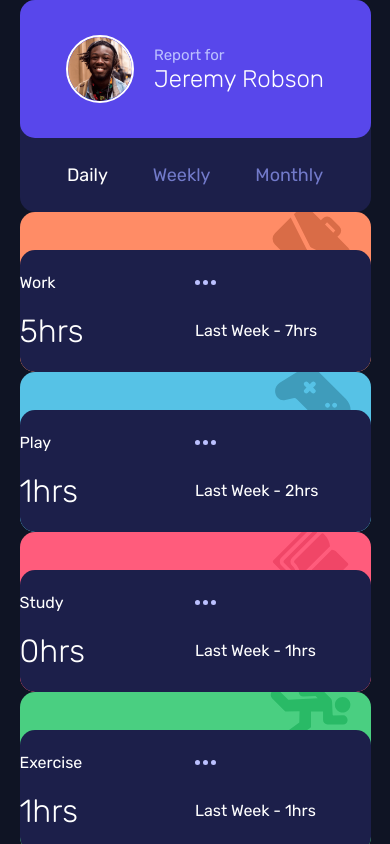
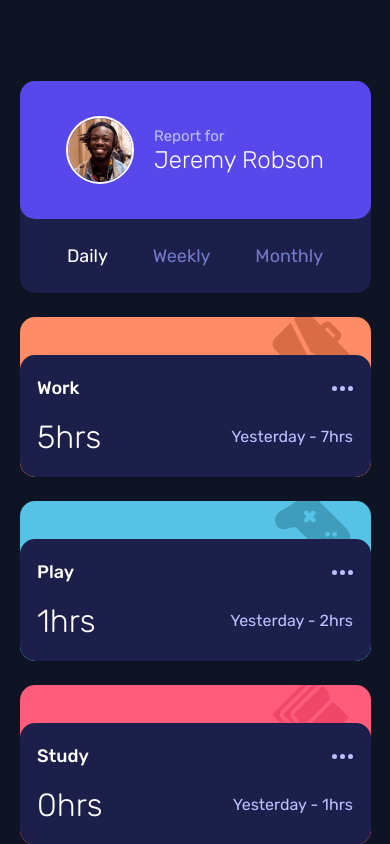
Before and after one commit to shivjoshi1996/time-tracking-dashboard-react, a React (Create React App) app: page / in a window 390 px wide. Shown: the top 844 px of the page. Built offline with nearby package versions, Linux system fonts and the light colour scheme.

Commit message:
Finish mobile styling of timecard component, add grid to dashboard. Will need to refactor timecard styling because of top image layout

```diff
--- a/src/components/Dashboard.js
+++ b/src/components/Dashboard.js
@@ -1,10 +1,18 @@
 import { useEffect, useState } from 'react';
+import styled from 'styled-components';
 import ProfileCard from './ProfileCard';
 import TimeCard from './TimeCard';
+
+const StyledDashboardGrid = styled.div`
+  display: grid;
+  grid-row-gap: 1.5rem;
+  padding: 5.0625rem 0px;
+`;
 
 export default function Dashboard() {
   const [data, setData] = useState([]);
   const [timeFilter, setTimeFilter] = useState('daily');
+  const [timeframe, setTimeframe] = useState('Yesterday');
 
   const getData = () => {
     fetch('data.json', {
@@ -22,6 +30,22 @@ export default function Dashboard() {
     getData();
   }, []);
 
+  // useEffect(() => {
+  //   switch (timeFilter) {
+  //     case 'daily':
+  //       setTimeframe('Yesterday');
+  //       break;
+  //     case 'weekly':
+  //       setTimeframe('Last Week');
+  //       break;
+  //     case 'monthly':
+  //       setTimeframe('Last Month');
+  //       break;
+  //     default:
+  //       setTimeframe('Yesterday');
+  //   }
+  // }, [timeFilter]);
+
   const filteredData = data.map((item) => {
     const newObject = {};
     // newArray.push(item.title);
@@ -32,16 +56,21 @@ export default function Dashboard() {
   });
 
   return (
-    <>
-      <ProfileCard timeFilter={timeFilter} setTimeFilter={setTimeFilter} />
+    <StyledDashboardGrid>
+      <ProfileCard
+        timeFilter={timeFilter}
+        setTimeFilter={setTimeFilter}
+        setTimeframe={setTimeframe}
+      />
       {filteredData.map((item) => (
         <TimeCard
           key={item.title}
           title={item.title}
+          timeframe={timeframe}
           current={item[timeFilter].current}
           previous={item[timeFilter].previous}
         />
       ))}
-    </>
+    </StyledDashboardGrid>
   );
 }
--- a/src/components/ProfileCard.js
+++ b/src/components/ProfileCard.js
@@ -59,7 +59,11 @@ const TimeButton = styled.button`
   }
 `;
 
-export default function ProfileCard({ timeFilter, setTimeFilter }) {
+export default function ProfileCard({
+  timeFilter,
+  setTimeFilter,
+  setTimeframe,
+}) {
   return (
     <CardContainer>
       <CardProfileContainer>
@@ -73,21 +77,30 @@ export default function ProfileCard({ timeFilter, setTimeFilter }) {
         <TimeButton
           active={timeFilter === 'daily'}
           type="button"
-          onClick={() => setTimeFilter('daily')}
+          onClick={() => {
+            setTimeFilter('daily');
+            setTimeframe('Yesterday');
+          }}
         >
           Daily
         </TimeButton>
         <TimeButton
           active={timeFilter === 'weekly'}
           type="button"
-          onClick={() => setTimeFilter('weekly')}
+          onClick={() => {
+            setTimeFilter('weekly');
+            setTimeframe('Last Week');
+          }}
         >
           Weekly
         </TimeButton>
         <TimeButton
           active={timeFilter === 'monthly'}
           type="button"
-          onClick={() => setTimeFilter('monthly')}
+          onClick={() => {
+            setTimeFilter('monthly');
+            setTimeframe('Last Month');
+          }}
         >
           Monthly
         </TimeButton>
--- a/src/components/TimeCard.js
+++ b/src/components/TimeCard.js
@@ -16,26 +16,45 @@ const StyledTimeCardIcon = styled.img`
   transform: translateY(-5px);
 `;
 
-const StyledTimeCardContentContainer = styled.div`
+const StyledTimeCardBottomContainer = styled.div`
   background-color: ${(props) => props.theme.colors.card};
   border-radius: 15px;
   position: absolute;
   height: 122px;
   width: 100%;
   bottom: 0;
-  display: grid;
-  grid-template-columns: 1fr 1fr;
-  align-content: space-evenly;
-  align-items: center;
 
   h2 {
     font-weight: 300;
     font-size: 2rem;
   }
+
+  img {
+    justify-self: end;
+  }
 `;
 
-export default function TimeCard({ title, current, previous }) {
-  console.log(title);
+const StyledTimeCardContent = styled.div`
+  width: 90%;
+  margin: 0 auto;
+  display: grid;
+  grid-template-columns: 1fr 1fr;
+  align-content: space-evenly;
+  align-items: center;
+  height: 100%;
+`;
+
+const StyledTitle = styled.p`
+  font-weight: 500;
+  font-size: 18px;
+`;
+
+const StyledPreviousHours = styled.p`
+  text-align: right;
+  color: ${({ theme }) => theme.colors.accent};
+`;
+
+export default function TimeCard({ title, current, previous, timeframe }) {
   const titleFormatted = title.replace(/\s+/g, '-').toLowerCase();
   const imageSrc = `/icon-${titleFormatted}.svg`;
 
@@ -67,12 +86,16 @@ export default function TimeCard({ title, current, previous }) {
   return (
     <StyledTimeCardContainer background={background}>
       <StyledTimeCardIcon src={imageSrc} alt={`${title} icon`} />
-      <StyledTimeCardContentContainer>
-        <p>{title}</p>
-        <img src="/icon-ellipsis.svg" alt="ellipsis" />
-        <h2>{current}hrs</h2>
-        <p>Last Week - {previous}hrs</p>
-      </StyledTimeCardContentContainer>
+      <StyledTimeCardBottomContainer>
+        <StyledTimeCardContent>
+          <StyledTitle>{title}</StyledTitle>
+          <img src="/icon-ellipsis.svg" alt="ellipsis" />
+          <h2>{current}hrs</h2>
+          <StyledPreviousHours>
+            {timeframe} - {previous}hrs
+          </StyledPreviousHours>
+        </StyledTimeCardContent>
+      </StyledTimeCardBottomContainer>
     </StyledTimeCardContainer>
   );
 }
```
